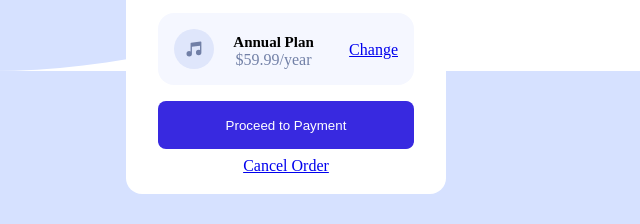
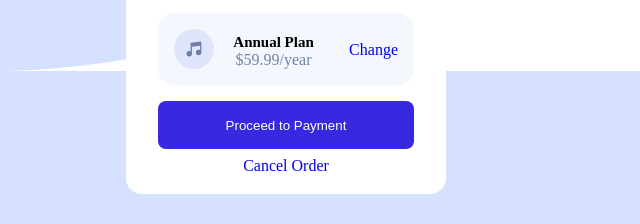
Before and after one commit to meliodas-png/Order-Summary-Component, a plain HTML site: page index.html in a window 1280 px wide. Shown: the part 366-590 px from the top of the page, 354-994 px from the left. Drawn offline with Linux system fonts and the light colour scheme.

Commit message:
edited links

```diff
--- a/index.html
+++ b/index.html
@@ -27,11 +27,11 @@
         <h2>Annual Plan</h2>
         <p>$59.99/year</p>
       </span>
-        <span id="change"><a href="#">Change</a></span>
+        <span id="change"><a href="#" style="text-decoration: none;">Change</a></span>
       </div>
 
       <button>Proceed to Payment</button>
-      <a href="#" id="cancel">Cancel Order</a>
+      <a href="#" id="cancel" style="text-decoration: none;">Cancel Order</a>
     </div>
   </main>
 </body>
```
